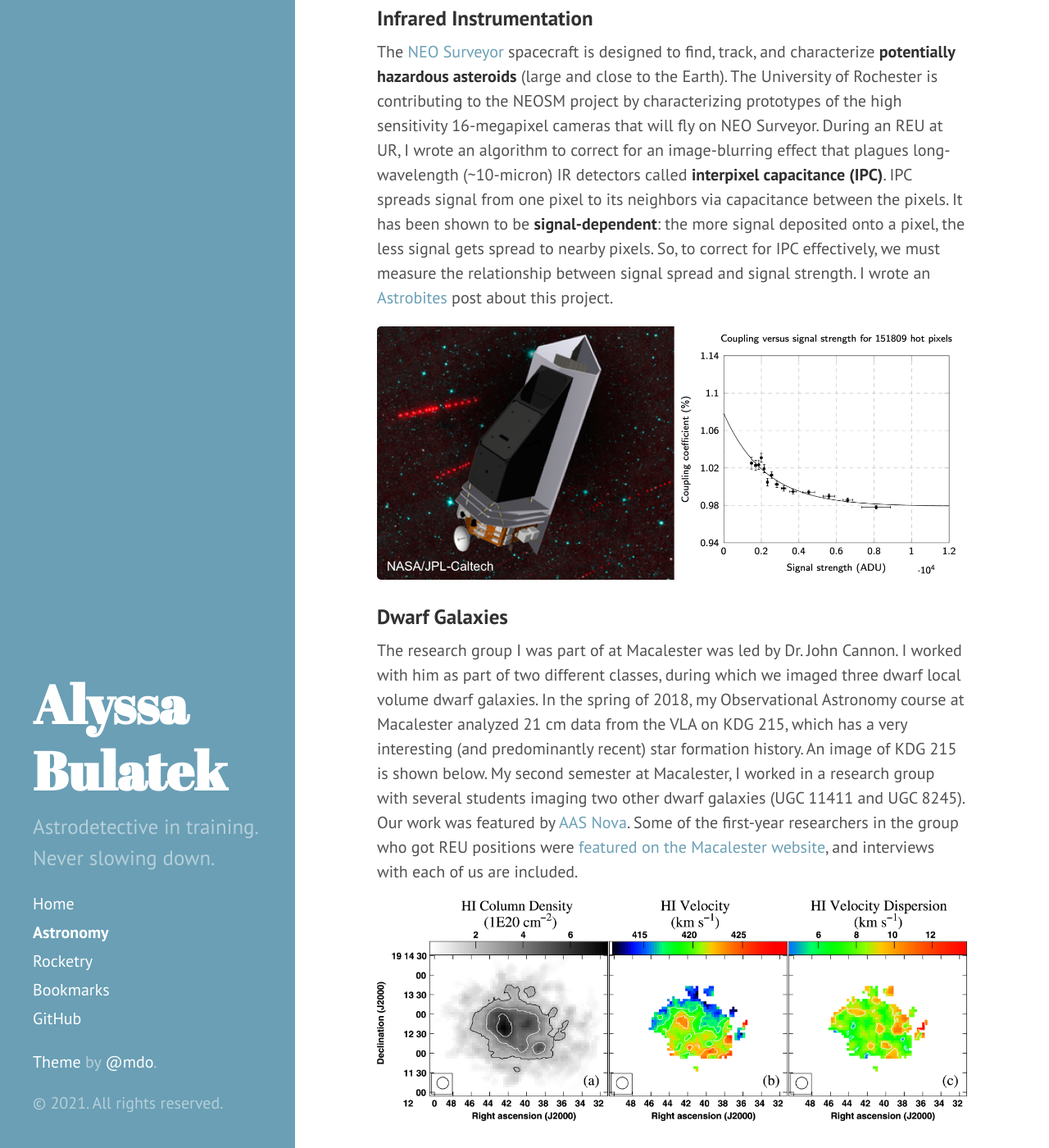
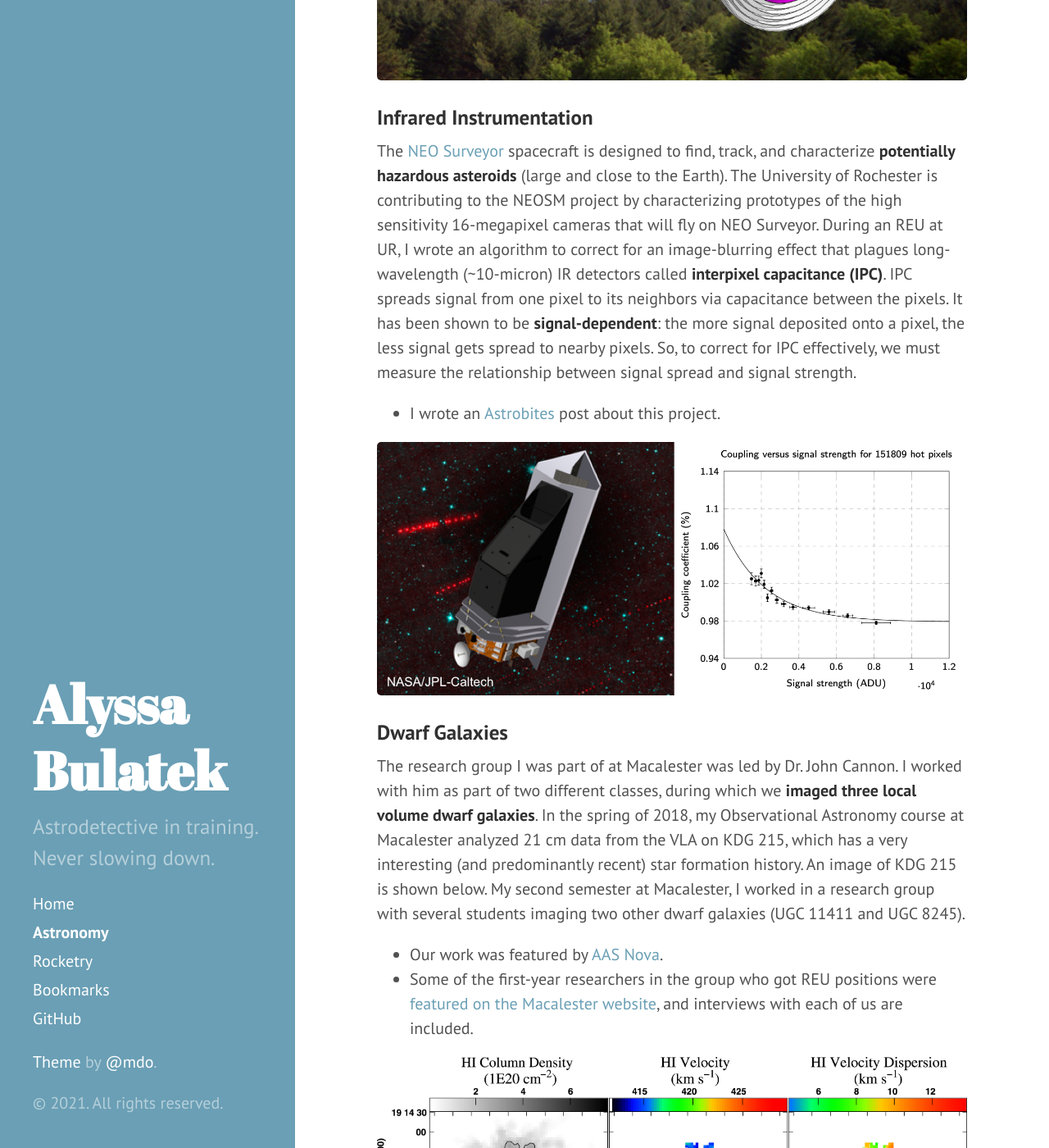
Before and after one commit to abulatek/abulatek.github.io, a Jekyll site: the page built from 01astronomy.md, in a window 1280 px wide and 1400 px high, scrolled down 953 px. Shown: the whole window at 82% size. Built offline with Jekyll 4.4.1, drawn with Linux system fonts in a browser that asks for light colours; some of the changed text lies outside the part shown.

Commit message:
Changed astro page, updated disk stats fig to not be transparent

```diff
--- a/01astronomy.md
+++ b/01astronomy.md
@@ -16,7 +21,8 @@
 
 ### Infrared Instrumentation
 
-The [NEO Surveyor](https://uanews.arizona.edu/story/uarizona-looks-toward-work-nasa-s-potential-asteroidhunting-space-telescope) spacecraft is designed to find, track, and characterize **potentially hazardous asteroids** (large and close to the Earth). The University of Rochester is contributing to the NEOSM project by characterizing prototypes of the high sensitivity 16-megapixel cameras that will fly on NEO Surveyor. During an REU at UR, I wrote an algorithm to correct for an image-blurring effect that plagues long-wavelength (~10-micron) IR detectors called **interpixel capacitance (IPC)**. IPC spreads signal from one pixel to its neighbors via capacitance between the pixels. It has been shown to be **signal-dependent**: the more signal deposited onto a pixel, the less signal gets spread to nearby pixels. So, to correct for IPC effectively, we must measure the relationship between signal spread and signal strength. I wrote an [Astrobites](https://astrobites.org/2018/11/05/ur-interpixel-capacitance/) post about this project.
+The [NEO Surveyor](https://uanews.arizona.edu/story/uarizona-looks-toward-work-nasa-s-potential-asteroidhunting-space-telescope) spacecraft is designed to find, track, and characterize **potentially hazardous asteroids** (large and close to the Earth). The University of Rochester is contributing to the NEOSM project by characterizing prototypes of the high sensitivity 16-megapixel cameras that will fly on NEO Surveyor. During an REU at UR, I wrote an algorithm to correct for an image-blurring effect that plagues long-wavelength (~10-micron) IR detectors called **interpixel capacitance (IPC)**. IPC spreads signal from one pixel to its neighbors via capacitance between the pixels. It has been shown to be **signal-dependent**: the more signal deposited onto a pixel, the less signal gets spread to nearby pixels. So, to correct for IPC effectively, we must measure the relationship between signal spread and signal strength.
+- I wrote an [Astrobites](https://astrobites.org/2018/11/05/ur-interpixel-capacitance/) post about this project.
 
 <p align="center">
   <img src="https://abulatek.github.io/resources/ir_inst_header.png" width="100%" alt="The NEO Surveyor Spacecraft at left, with a plot showing the relationship between interpixel coupling and signal strength at right."/>
@@ -24,7 +30,9 @@
 
 ### Dwarf Galaxies
 
-The research group I was part of at Macalester was led by Dr. John Cannon. I worked with him as part of two different classes, during which we imaged three dwarf local volume dwarf galaxies. In the spring of 2018, my Observational Astronomy course at Macalester analyzed 21 cm data from the VLA on KDG 215, which has a very interesting (and predominantly recent) star formation history. An image of KDG 215 is shown below. My second semester at Macalester, I worked in a research group with several students imaging two other dwarf galaxies (UGC 11411 and UGC 8245). Our work was featured by [AAS Nova](https://aasnova.org/2017/10/11/exploring-our-low-mass-neighbors/). Some of the first-year researchers in the group who got REU positions were [featured on the Macalester website](https://www.macalester.edu/news/2017/08/first-year-firecrackers/), and interviews with each of us are included.
+The research group I was part of at Macalester was led by Dr. John Cannon. I worked with him as part of two different classes, during which we **imaged three local volume dwarf galaxies**. In the spring of 2018, my Observational Astronomy course at Macalester analyzed 21 cm data from the VLA on KDG 215, which has a very interesting (and predominantly recent) star formation history. An image of KDG 215 is shown below. My second semester at Macalester, I worked in a research group with several students imaging two other dwarf galaxies (UGC 11411 and UGC 8245).
+- Our work was featured by [AAS Nova](https://aasnova.org/2017/10/11/exploring-our-low-mass-neighbors/).
+- Some of the first-year researchers in the group who got REU positions were [featured on the Macalester website](https://www.macalester.edu/news/2017/08/first-year-firecrackers/), and interviews with each of us are included.
 
 <p align="center">
   <img src="https://abulatek.github.io/resources/galaxy_header.jpg" width="100%" alt="A series of HI images of KDG 215. The HI column density map of the dwarf galaxy at left, the line-of-sight velocity of the HI at center, and the velocity dispersion of the HI at right."/>
@@ -32,7 +40,7 @@
 
 ### Circumstellar Disks
 
-During summer 2017, I took part in the KNAC REU at Wesleyan University working with Dr. Kevin Flaherty (now at Williams College). I used data from ALMA to **image the dust structure** of three circumstellar disks. For the disks around V4046 Sgr, MWC 480, and DM Tau, we were able to resolve down to spatial scales of 18, 29, and 25 AU respectively. We used **MCMC modeling** to determine the dust-to-gas ratios in the rings in each of the disk as well as disk radii. This modeling work was preliminary, but allowed me to get familiar with MCMC techniques.
+During summer 2017, I took part in the KNAC REU at Wesleyan University working with Dr. Kevin Flaherty (now at Williams College). I used data from ALMA to **image the dust structure of three circumstellar disks**. For the disks around V4046 Sgr, MWC 480, and DM Tau, we were able to resolve down to spatial scales of 18, 29, and 25 AU respectively. We used **MCMC modeling** to determine the dust-to-gas ratios in the rings in each of the disk as well as disk radii. This modeling work was preliminary, but allowed me to get familiar with MCMC techniques.
 
 <p align="center">
   <img src="https://abulatek.github.io/resources/disk_stats.png" width="100%" alt="Disk statistics for the three circumstellar disks we imaged." />
```
Also changed, not shown: other parts of 01astronomy.md (+6 -1 lines), resources/disk_stats.png.
